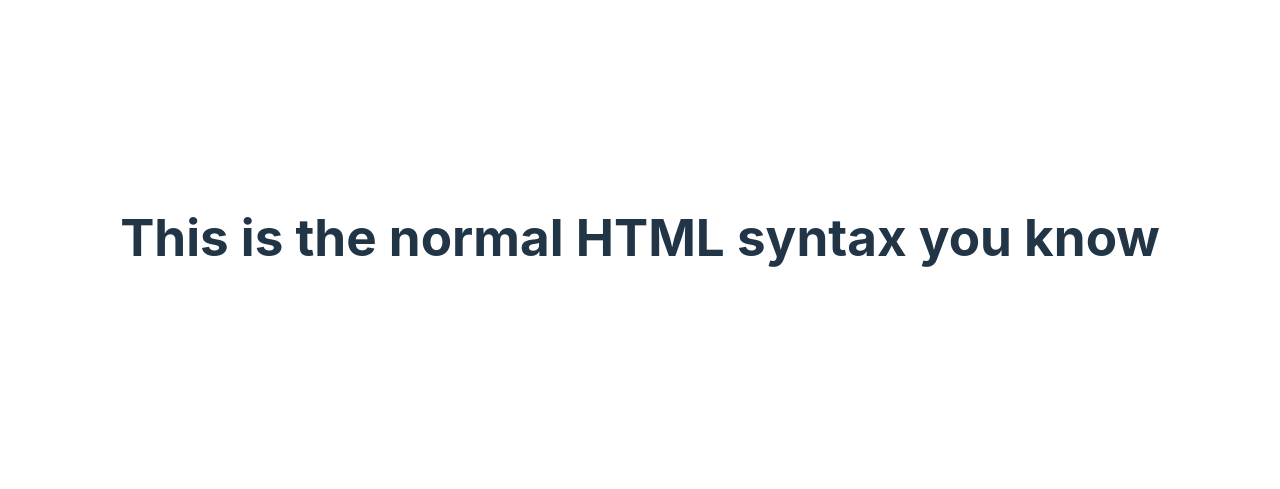
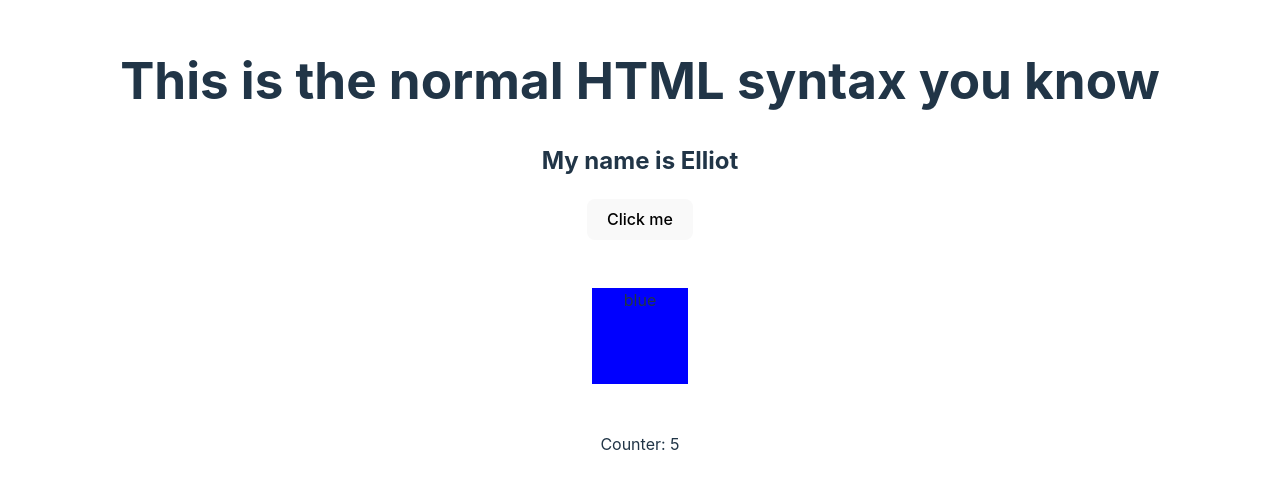
Before and after one commit to pyshen-watson/PADNS-React-Website, a React (Vite) app: page / in a window 1280 px wide. Shown: the part 163-652 px from the top of the page. Built offline with nearby package versions, Linux system fonts and the light colour scheme.

Commit message:
Add a counter

```diff
--- a/src/App.tsx
+++ b/src/App.tsx
@@ -1,12 +1,40 @@
 import './App.css'
+import { useState, useEffect } from 'react'
 
 function App() {
 
+  const name = 'Elliot'
+  const [color, setColor] = useState('blue')
+
+  const clickHandler = () => {
+    setColor(prevColor => prevColor === 'blue' ? 'red' : 'blue')
+  }
+
+  const [counter, setCounter] = useState(0)
+  useEffect(() => {
+    const interval_id = setInterval(() => {
+      setCounter(prev => prev+1)
+    }, 1000)
+
+    return () => {
+      clearInterval(interval_id)
+    }
+  }, [])
+
   return (
     <div>
-      <h1>
-        This is the normal HTML syntax you know
-      </h1>
+      <h1> This is the normal HTML syntax you know </h1>
+      <h2> My name is {name} </h2>
+      <button onClick={clickHandler}>Click me</button>
+      <div style={{
+        backgroundColor: color,
+        height: '6rem',
+        width: '6rem',
+        margin: '3rem auto',
+        padding: 'auto 0',
+        boxSizing: 'border-box'
+      }}>{color}</div>
+      <div>Counter: {counter} </div>
     </div>
   )
 }
```
